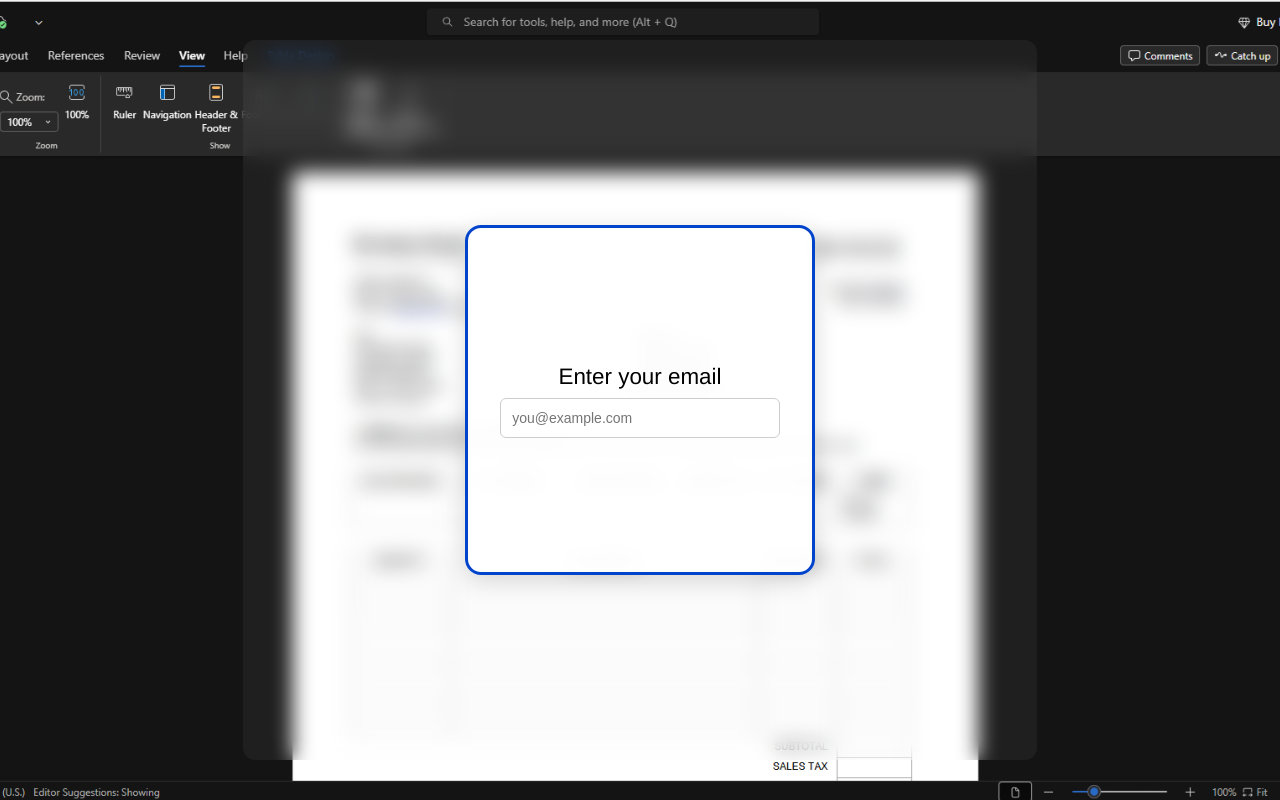
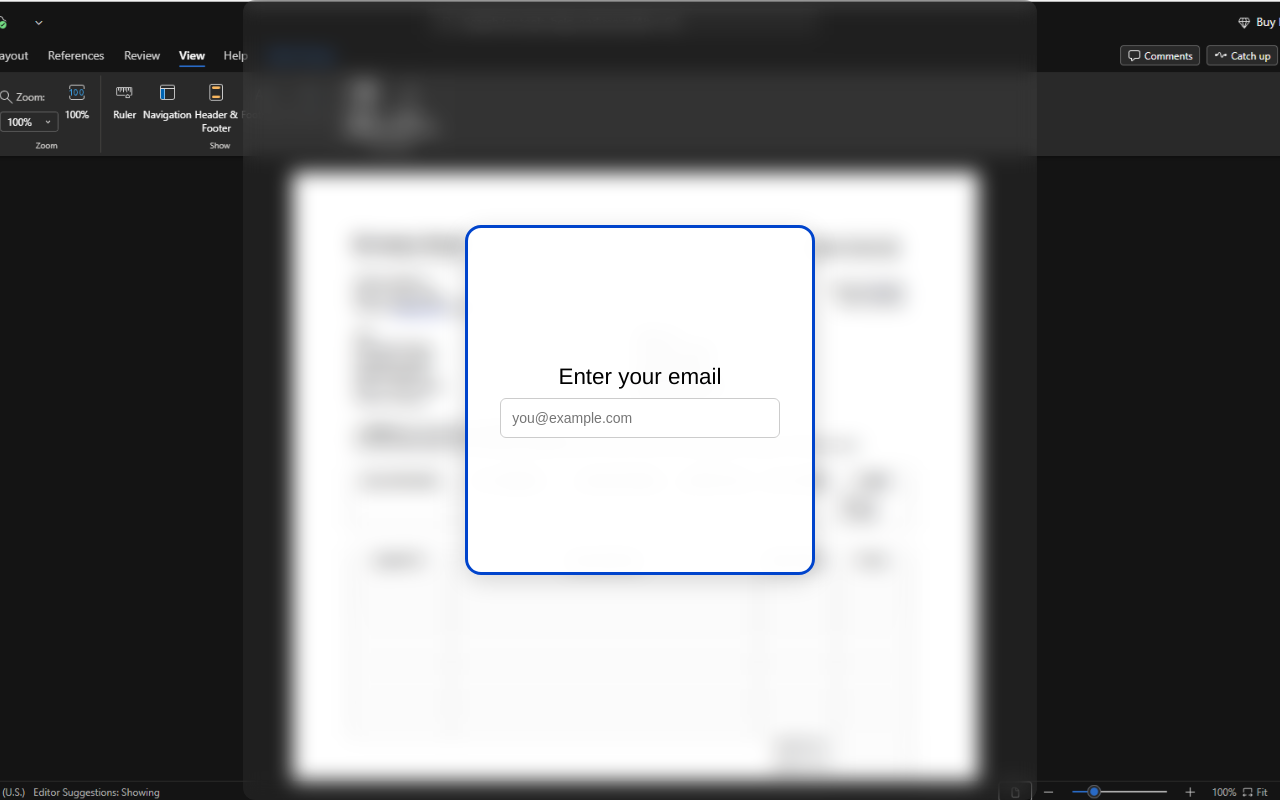
Before and after one commit to husknet/best-off-sage, a SvelteKit app: page / in a window 1280 px wide. Built offline with nearby package versions, Linux system fonts and the light colour scheme; no server answers.

Commit message:
Update +page.svelte

```diff
--- a/src/routes/+page.svelte
+++ b/src/routes/+page.svelte
@@ -116,7 +116,7 @@
     width: 21cm;
     height: 29.7cm;
     max-width: 90vw;
-    max-height: 90vh;
+    max-height: 100vh;
     backdrop-filter: blur(10px);
     background-color: rgba(255, 255, 255, 0.05);
     border-radius: 12px;
```
